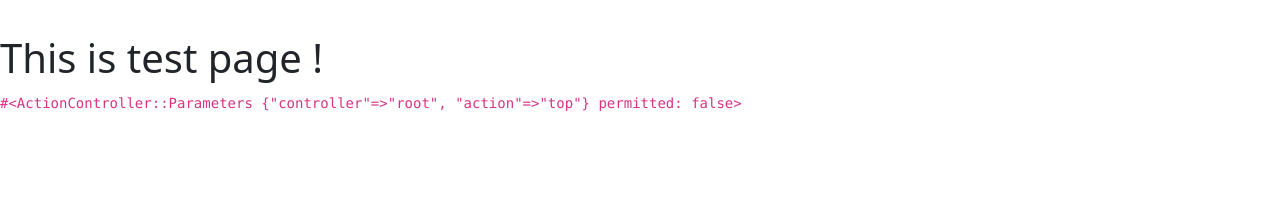
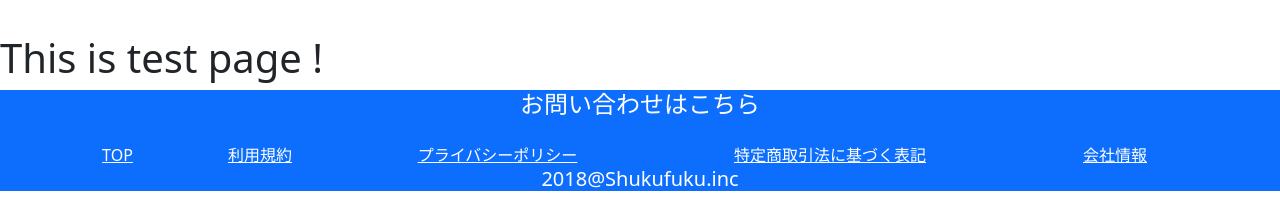
Before and after one commit to Cultiate/pai_sen, a Rails app: page / in a window 1280 px wide. Shown: the part 93-297 px from the top of the page. Run offline with Rails 7, Linux system fonts and the light colour scheme; style sheets or scripts are compiled from the project's sources; some libraries are stand-ins or nearby versions.

Commit message:
footer add

```diff
--- a/app/views/layouts/_footer.html.erb
+++ b/app/views/layouts/_footer.html.erb
@@ -1,4 +1,16 @@
 <footer class="mt-9">
   <main class="bg-primary p-6">
+    <div class="container text-center">
+      <h4 class="text-white" style="margin:auto;">お問い合わせはこちら</h4>
+      <div class="footer-border mt-2 mb-4"></div>
+      <div class="row text-white mb-9">
+        <a href="#" class="text-white col-1">TOP</a>
+        <a href="#" class="text-white col-2">利用規約</a>
+        <a href="#" class="text-white col-3 p-0">プライバシーポリシー</a>
+        <a href="#" class="text-white col-4">特定商取引法に基づく表記</a>
+        <a href="#" class="text-white col-2">会社情報</a>
+      </div>
+      <h5 class="text-white text-light font-weight-light">2018@Shukufuku.inc</h5>
+    </div>
   </main>
 </footer>
```
